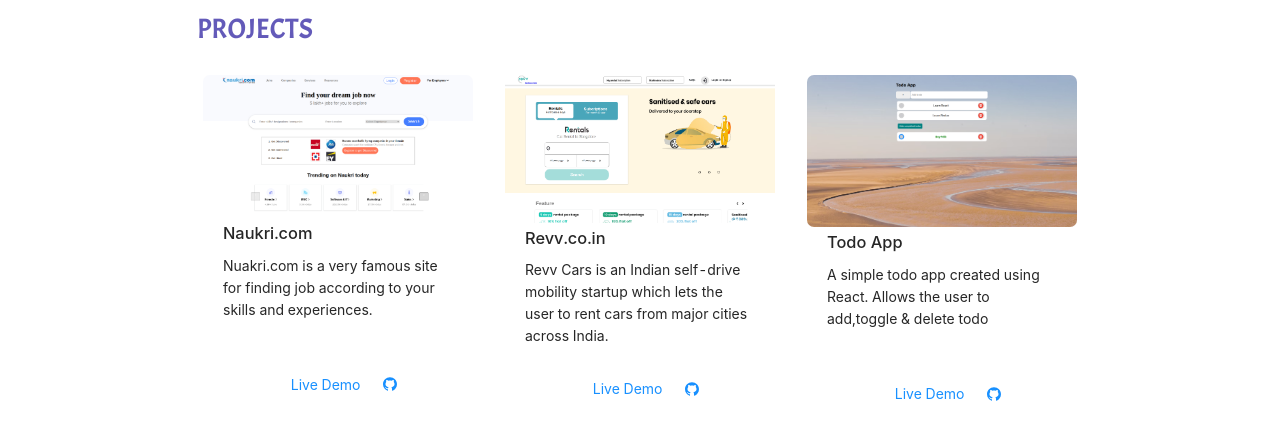
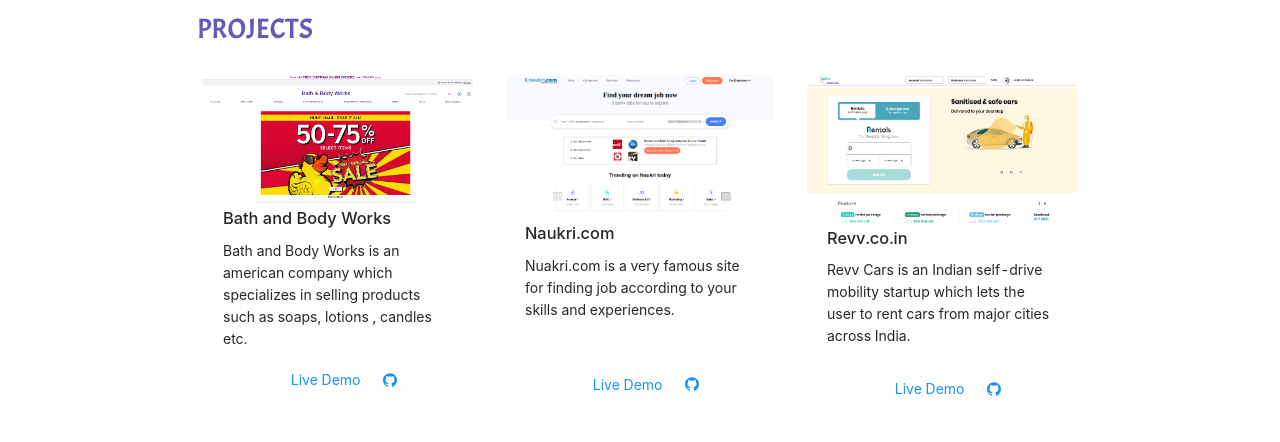
Before and after one commit to athul-23p/portfolio, a React (Create React App) app: page / in a window 1280 px wide. Shown: the part 1925-2367 px from the top of the page. Built offline with nearby package versions, Linux system fonts and the light colour scheme.

Commit message:
- added additional project info - changed homeSection bg image

```diff
--- a/src/components/home/Home.jsx
+++ b/src/components/home/Home.jsx
@@ -3,8 +3,8 @@
 import styled from "styled-components";
 import profile from "../../assets/images/profile.png";
 const HomeWrapper = styled.div`
-  background: linear-gradient(rgba(0, 0, 0, 0.5), rgba(0, 0, 0, 0.5)),
-    url("https://images.unsplash.com/photo-1650793039336-808955e86912?ixlib=rb-1.2.1&ixid=MnwxMjA3fDB8MHxwaG90by1wYWdlfHx8fGVufDB8fHx8&auto=format&fit=crop&w=2070&q=80");
+  background: linear-gradient(rgba(12, 81, 109, 0.774), rgba(0, 0, 0, 0.5)),
+    url("https://images.unsplash.com/photo-1658696971350-cd59d6b18f6f?ixlib=rb-1.2.1&ixid=MnwxMjA3fDB8MHxwaG90by1wYWdlfHx8fGVufDB8fHx8&auto=format&fit=crop&w=1332&q=80");
   background-attachment: fixed;
   background-position: center;
   background-repeat: no-repeat;
@@ -26,16 +26,16 @@
     border-radius: 50%;
     max-width: 200px;
   }
-  .resume-btn-div{
+  .resume-btn-div {
     display: flex;
     justify-content: center;
   }
-  .resume-btn{
+  .resume-btn {
     background-color: #2048ce;
-    color:white;
+    color: white;
   }
 
-  .resume-btn:hover{
+  .resume-btn:hover {
     background-color: #4465d1;
   }
 
--- a/src/components/projects/Project.jsx
+++ b/src/components/projects/Project.jsx
@@ -48,12 +48,12 @@
 
       <Row justify="center">
         <Col span={6}>
-          <Button type="link" href={project.live}>
+          <Button type="link" target={'_blank'} href={project.live}>
             Live Demo
           </Button>
         </Col>
         <Col span={3} offset={2}>
-          <Button type="link" href={project.github}>
+          <Button type="link" target={'_blank'} href={project.github}>
             <GithubOutlined />
           </Button>
         </Col>
--- a/src/components/projects/ProjectSection.jsx
+++ b/src/components/projects/ProjectSection.jsx
@@ -4,6 +4,7 @@
 import naukriImg from "../../assets/images/naukri-landing-page.png";
 import todoImg from "../../assets/images/todo-app.png"
 import portfolioImg from "../../assets/images/portfolio.png";
+import bathandbodyworksImg from "../../assets/images/bath-and-body-works.png"
 
 import { Col, Row } from "antd";
 import SectionHeader from "../SectionHeader";
@@ -13,6 +14,15 @@
 
 function ProjectSection() {
   const projects = [
+    {
+      title: "Bath and Body Works",
+      image: bathandbodyworksImg,
+      github: "https://github.com/athul-23p/bath_and_body_works",
+      live: "https://bathandbodyworksc3.netlify.app/",
+      description:
+        "Bath and Body Works is an american company which specializes in selling products such as soaps, lotions , candles etc.",
+      stack: ["React", "JavaScript", "Chakra-UI", "Express", "MongoDB"],
+    },
     {
       title: "Naukri.com",
       image: naukriImg,
@@ -29,7 +39,7 @@
       live: "https://revv-clone-project.netlify.app",
       description:
         "Revv Cars is an Indian self-drive mobility startup which lets the user to rent cars from major cities across India. ",
-      stack: ["HTML", "JavaScript", "NodeJS","CSS"],
+      stack: ["HTML", "JavaScript", "NodeJS", "CSS"],
     },
     {
       title: "Todo App",
```
Also changed, not shown: src/assets/images/bath-and-body-works.png (added).
